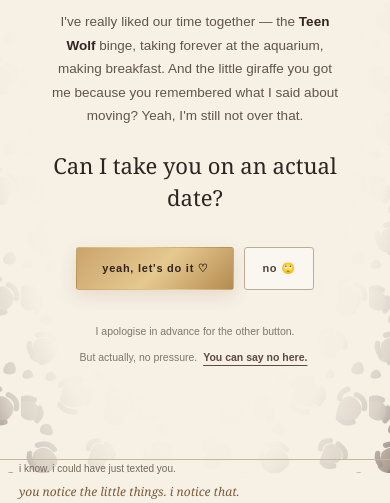
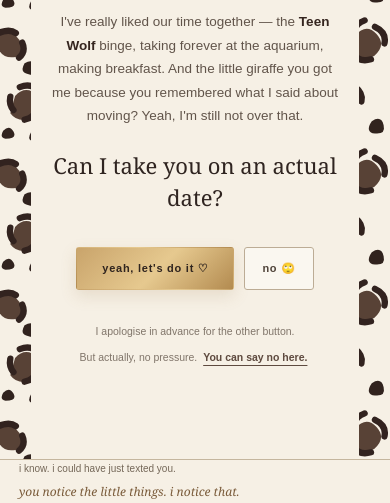
Before and after one commit to 24riri/saphhh, a plain HTML site: page index.html in a window 390 px wide. Shown: the part 371-874 px from the top of the page. Drawn offline with Linux system fonts and the light colour scheme.

Commit message:
Remove leopard fade and fixed background; scroll crisp side spots with homepage

```diff
--- a/index.html
+++ b/index.html
@@ -41,28 +41,34 @@ h1{font-size:clamp(63px,7.3vw,110px);line-height:.93;letter-spacing:-1.9px;margi
 @media(prefers-reduced-motion:reduce){*,*:before,*:after{scroll-behavior:auto!important;animation-duration:.01ms!important;transition-duration:.01ms!important}}
 
 
-/* Homepage: leopard spots and beige are a single fixed background.
-   The invitation is plain text on top — no box, veil, or patterned panel. */
+/* Homepage: ONE beige surface, with crisp leopard-print side edges.
+   The spots belong to the invitation section, so they scroll together with
+   the invitation instead of staying pinned to the viewport. No fade, no box. */
 body.proposal-active{background:#f6f0e5}
-body.proposal-active .sky{
-  position:fixed;
-  inset:0;
-  background-color:#f6f0e5;
-  background-image:
-    radial-gradient(ellipse 67% 82% at 50% 51%,
-      #f6f0e5 0%,
-      #f6f0e5 49%,
-      rgba(246,240,229,.98) 59%,
-      rgba(246,240,229,.76) 72%,
-      rgba(246,240,229,.22) 90%,
-      rgba(246,240,229,0) 100%),
-    var(--leopard-spots);
-  background-position:center,center;
-  background-size:100% 100%,150px 142px;
-  background-repeat:no-repeat,repeat;
-  background-attachment:fixed,fixed;
+body.proposal-active .sky{display:none}
+#proposalScreen{
+  position:relative;
+  isolation:isolate;
+  background:transparent;
 }
-body.proposal-active .sky::after{display:none}
+/* Transparent leopard spots on the same beige background, cropped into
+   narrow side margins. Both move naturally with this section on scroll. */
+#proposalScreen::before,
+#proposalScreen::after{
+  content:"";
+  display:block;
+  position:absolute;
+  top:0;
+  bottom:0;
+  width:clamp(48px,12vw,190px);
+  background-image:var(--leopard-spots);
+  background-repeat:repeat;
+  background-size:160px 151px;
+  pointer-events:none;
+  z-index:-1;
+}
+#proposalScreen::before{left:calc(50% - 50vw);background-position:left top}
+#proposalScreen::after{right:calc(50% - 50vw);background-position:right top}
 #proposalScreen .hero{
   display:flex;
   align-items:center;
@@ -79,11 +85,12 @@ body.proposal-active .sky::after{display:none}
   padding:clamp(40px,5vw,65px) clamp(25px,5vw,68px);
   text-align:center;
   position:relative;
-  isolation:auto;
   background:none;
   box-shadow:none;
+  isolation:auto;
 }
-#proposalScreen .hero-copy::before,#proposalScreen .hero-copy::after{content:none;display:none}
+#proposalScreen .hero-copy::before,
+#proposalScreen .hero-copy::after{content:none;display:none}
 #proposalScreen .eyebrow{justify-content:center}
 #proposalScreen h1{font-size:clamp(54px,7.1vw,96px);line-height:.97;margin:28px 0 29px}
 #proposalScreen .lead{max-width:620px;margin:0 auto 13px;line-height:1.85}
@@ -93,21 +100,15 @@ body.proposal-active .sky::after{display:none}
 #proposalScreen .little-out{max-width:590px;margin:14px auto 0}
 #proposalScreen .little-out.decline-note{margin-top:8px}
 @media(max-width:810px){
+  #proposalScreen::before,#proposalScreen::after{width:9vw}
   #proposalScreen .hero{min-height:calc(100svh - 155px);padding:56px 18px 67px}
   #proposalScreen .hero-copy{padding:38px 28px;max-width:650px}
   #proposalScreen h1{font-size:clamp(54px,9.4vw,80px)}
 }
 @media(max-width:560px){
-  body.proposal-active .sky{
-    background-image:
-      radial-gradient(ellipse 78% 78% at 50% 50%,
-        #f6f0e5 0%,
-        #f6f0e5 52%,
-        rgba(246,240,229,.99) 65%,
-        rgba(246,240,229,.83) 81%,
-        rgba(246,240,229,.3) 96%),
-      var(--leopard-spots);
-    background-size:100% 100%,116px 110px;
+  #proposalScreen::before,#proposalScreen::after{
+    width:8vw;
+    background-size:138px 131px;
   }
   #proposalScreen .hero{min-height:calc(100svh - 125px);padding:42px 12px 60px}
   #proposalScreen .hero-copy{padding:33px 16px}
```
